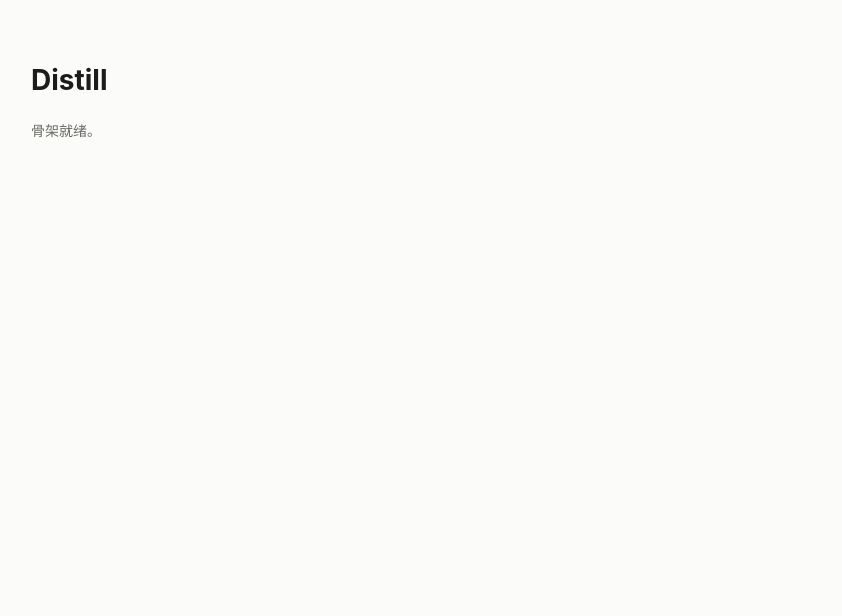
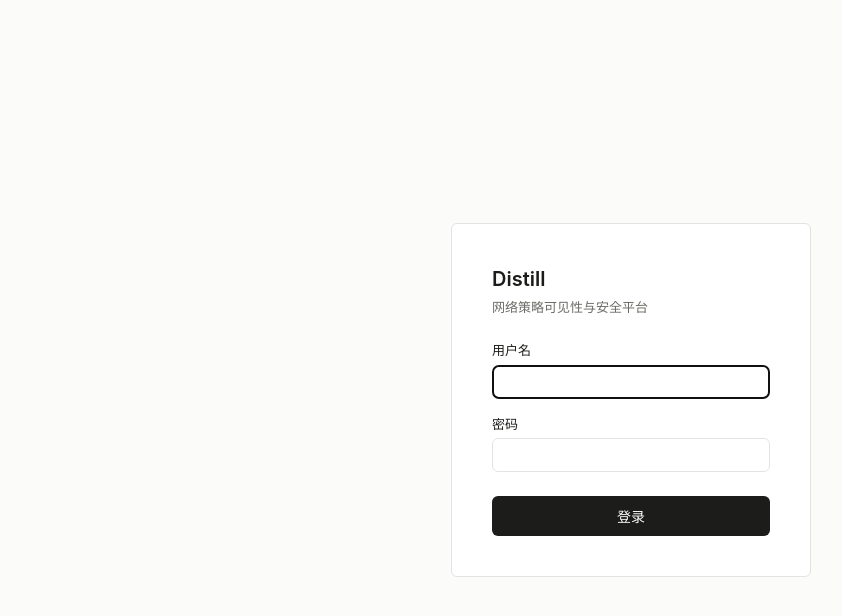
Before and after one commit to imkerbos/Distill, a React (Vite) app in the folder web/: page / in a window 1280 px wide. Shown: the top 616 px of the page, without its empty margins (9-851 px from the left). Built offline with nearby package versions, Linux system fonts and the light colour scheme; no server answers.

Commit message:
feat(web): add login page and session context

```diff
--- a/web/src/App.tsx
+++ b/web/src/App.tsx
@@ -1,9 +1,25 @@
-/** App 是应用根组件。Task 4 接入路由，此处先验证工程与代理可用。 */
-export default function App() {
+import { SessionProvider, useSession } from './auth/SessionContext'
+import LoginPage from './pages/LoginPage'
+
+function Shell() {
+  const { identity, loading, logout } = useSession()
+
+  if (loading) return <div style={{ padding: 'var(--space-5)' }}>加载中…</div>
+  if (!identity) return <LoginPage />
+
   return (
     <main style={{ padding: 'var(--space-5)' }}>
-      <h1>Distill</h1>
-      <p style={{ color: 'var(--text-muted)' }}>骨架就绪。</p>
+      <p>已登录：{identity.username}</p>
+      <button onClick={logout}>登出</button>
     </main>
   )
 }
+
+/** App 是应用根组件。Task 4 用真实路由替换 Shell 的占位内容。 */
+export default function App() {
+  return (
+    <SessionProvider>
+      <Shell />
+    </SessionProvider>
+  )
+}
--- /dev/null
+++ b/web/src/auth/SessionContext.tsx
@@ -0,0 +1,57 @@
+import {
+  createContext, useCallback, useContext, useEffect, useMemo, useState,
+  type ReactNode,
+} from 'react'
+import { api, onUnauthorized } from '../api/client'
+import type { Identity } from '../api/types'
+
+interface SessionValue {
+  identity: Identity | null
+  /** 首次探测会话期间为 true —— 此时不能判定用户未登录并跳转。 */
+  loading: boolean
+  login: (username: string, password: string) => Promise<void>
+  logout: () => Promise<void>
+}
+
+const SessionContext = createContext<SessionValue | null>(null)
+
+export function SessionProvider({ children }: { children: ReactNode }) {
+  const [identity, setIdentity] = useState<Identity | null>(null)
+  const [loading, setLoading] = useState(true)
+
+  // 刷新页面后 Cookie 还在，但内存里的身份没了 —— 启动时探测一次，
+  // 否则每次刷新都会把已登录用户踢回登录页。
+  useEffect(() => {
+    api.me()
+      .then(setIdentity)
+      .catch(() => setIdentity(null))
+      .finally(() => setLoading(false))
+  }, [])
+
+  // 会话在任意请求上过期时，集中清空身份，路由守卫随即跳转。
+  useEffect(() => {
+    onUnauthorized(() => setIdentity(null))
+  }, [])
+
+  const login = useCallback(async (username: string, password: string) => {
+    setIdentity(await api.login(username, password))
+  }, [])
+
+  const logout = useCallback(async () => {
+    await api.logout()
+    setIdentity(null)
+  }, [])
+
+  const value = useMemo(
+    () => ({ identity, loading, login, logout }),
+    [identity, loading, login, logout],
+  )
+
+  return <SessionContext.Provider value={value}>{children}</SessionContext.Provider>
+}
+
+export function useSession(): SessionValue {
+  const v = useContext(SessionContext)
+  if (!v) throw new Error('useSession must be used inside SessionProvider')
+  return v
+}
--- /dev/null
+++ b/web/src/pages/LoginPage.tsx
@@ -0,0 +1,84 @@
+import { useState, type FormEvent } from 'react'
+import { ApiError } from '../api/client'
+import { useSession } from '../auth/SessionContext'
+
+export default function LoginPage() {
+  const { login } = useSession()
+  const [username, setUsername] = useState('')
+  const [password, setPassword] = useState('')
+  const [error, setError] = useState('')
+  const [busy, setBusy] = useState(false)
+
+  async function submit(e: FormEvent) {
+    e.preventDefault()
+    setError('')
+    setBusy(true)
+    try {
+      await login(username, password)
+    } catch (err) {
+      // 后端对"用户不存在"与"密码错误"返回同一个 code 与同一句文案，
+      // 前端原样展示即可 —— 自行区分会重新打开账号枚举的口子。
+      setError(err instanceof ApiError ? err.msg : '登录失败，请稍后重试')
+    } finally {
+      setBusy(false)
+    }
+  }
+
+  return (
+    <div style={{
+      minHeight: '100vh', display: 'grid', placeItems: 'center',
+      background: 'var(--bg)',
+    }}>
+      <form onSubmit={submit} style={{
+        width: 360, padding: 'var(--space-5)', background: 'var(--surface)',
+        border: '1px solid var(--border)', borderRadius: 'var(--radius)',
+      }}>
+        <h1 style={{ margin: 0, fontSize: 20, fontWeight: 600 }}>Distill</h1>
+        <p style={{ margin: '4px 0 var(--space-4)', color: 'var(--text-muted)', fontSize: 13 }}>
+          网络策略可见性与安全平台
+        </p>
+
+        <label style={{ display: 'block', marginBottom: 'var(--space-3)' }}>
+          <span style={{ display: 'block', marginBottom: 'var(--space-1)', fontSize: 13 }}>用户名</span>
+          <input
+            value={username} onChange={(e) => setUsername(e.target.value)}
+            autoComplete="username" autoFocus required
+            style={inputStyle}
+          />
+        </label>
+
+        <label style={{ display: 'block', marginBottom: 'var(--space-4)' }}>
+          <span style={{ display: 'block', marginBottom: 'var(--space-1)', fontSize: 13 }}>密码</span>
+          <input
+            type="password" value={password} onChange={(e) => setPassword(e.target.value)}
+            autoComplete="current-password" required
+            style={inputStyle}
+          />
+        </label>
+
+        {error && (
+          <p role="alert" style={{
+            margin: '0 0 var(--space-3)', padding: 'var(--space-2)',
+            background: 'var(--verdict-deny-bg)', color: 'var(--verdict-deny)',
+            borderRadius: 'var(--radius)', fontSize: 13,
+          }}>{error}</p>
+        )}
+
+        <button type="submit" disabled={busy} style={{
+          width: '100%', padding: '10px', fontSize: 14, fontWeight: 500,
+          color: '#fff', background: busy ? 'var(--text-muted)' : 'var(--text)',
+          border: 'none', borderRadius: 'var(--radius)',
+          cursor: busy ? 'default' : 'pointer',
+        }}>
+          {busy ? '登录中…' : '登录'}
+        </button>
+      </form>
+    </div>
+  )
+}
+
+const inputStyle: React.CSSProperties = {
+  width: '100%', padding: '8px 10px', fontSize: 14,
+  border: '1px solid var(--border)', borderRadius: 'var(--radius)',
+  background: 'var(--surface)', color: 'var(--text)',
+}
```
